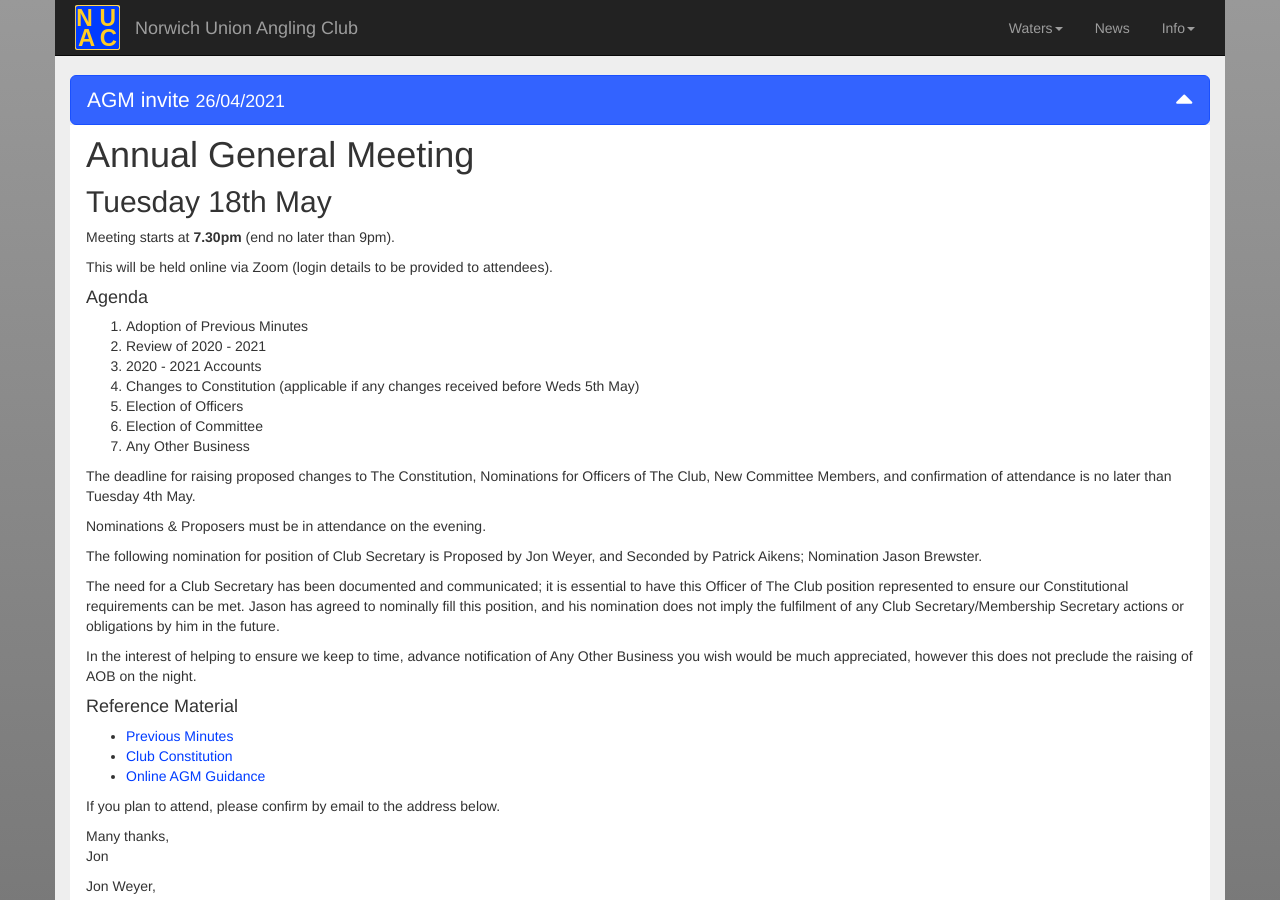
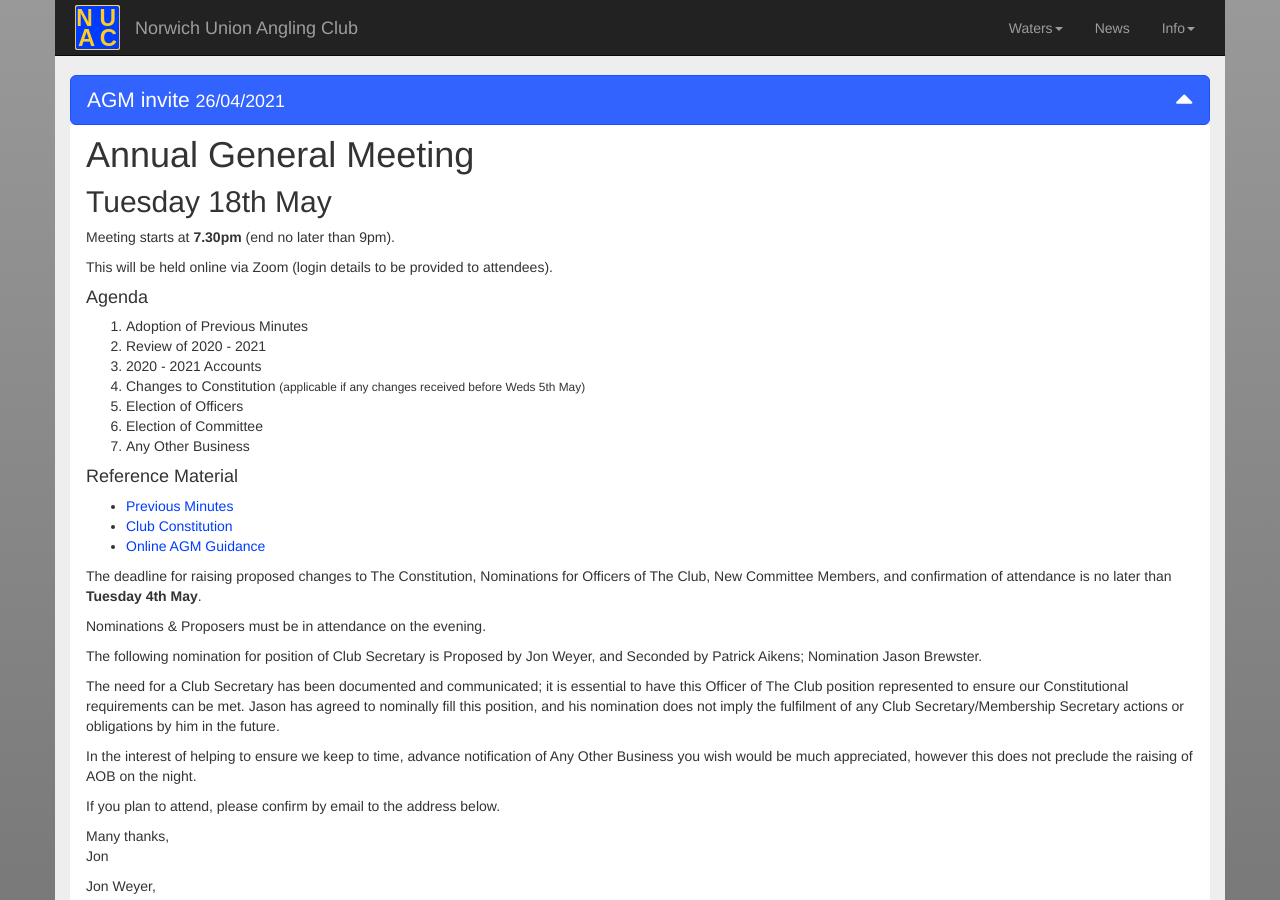
Before and after one commit to nuac-admin/nuac-release-four, a Jekyll site: the page built from news/news.html, in a window 1280 px wide and 900 px high. Built offline with Jekyll 4.4.1, drawn with Linux system fonts in a browser that asks for light colours; nearby versions of some CDN libraries.

Commit message:
add agm to home page alert

```diff
--- a/index.html
+++ b/index.html
@@ -15,9 +15,9 @@
   <div class="row">
     <div class="col-xs-12">
       <div class="alert alert-danger" role="alert">
-        <span><strong>08/04/2021 The Grove Re-opens</strong>, please see the relevant <a href="{{ base }}/news/news.html" class="alert-link">news item</a> for more information.</span>
-        <br><span><strong>28/03/2021 New booking instructions for Bridge Inn Fishery</strong>, please see the relevant <a href="{{ base }}/news/news.html#NI108" class="alert-link">news item</a> for more information.
-        </span>
+        <span><strong>AGM Tues 18th May</strong>, please see the relevant <a href="{{ base }}/news/news.html" class="alert-link">news item</a> for more information.</span>
+        <br>
+        <span><strong>08/04/2021 The Grove Re-opens</strong>, please see the relevant <a href="{{ base }}/news/news.html#NI109" class="alert-link">news item</a> for more information.</span>
       </div>
     </div>
   </div>
--- a/news/news.html
+++ b/news/news.html
@@ -26,23 +26,23 @@
             <li>Adoption of Previous Minutes</li>
             <li>Review of 2020 - 2021</li>
             <li>2020 - 2021 Accounts</li>
-            <li>Changes to Constitution (applicable if any changes received before Weds 5th May)</li>
+            <li>Changes to Constitution <small>(applicable if any changes received before Weds 5th May)</small></li>
             <li>Election of Officers</li>
             <li>Election of Committee</li>
             <li>Any Other Business</li>
           </ol>
-          <p>The deadline for raising proposed changes to The Constitution, Nominations for Officers of The Club, New Committee Members, and confirmation of attendance is no later than Tuesday 4th May.</p>
-          <p>Nominations & Proposers must be in attendance on the evening.</p>
-          <p>The following nomination for position of Club Secretary is Proposed by Jon Weyer, and Seconded by Patrick Aikens; Nomination Jason Brewster.</p>
-          <p>The need for a Club Secretary has been documented and communicated; it is essential to have this Officer of The Club position represented to ensure our Constitutional requirements can be met.
-            Jason has agreed to nominally fill this position, and his nomination does not imply the fulfilment of any Club Secretary/Membership Secretary actions or obligations by him in the future.</p>
-          <p>In the interest of helping to ensure we keep to time, advance notification of Any Other Business you wish would be much appreciated, however this does not preclude the raising of AOB on the night.</p>
           <h4>Reference Material</h4>
           <ul>
             <li><a href="{{ base }}{{ site.data.site.docs-folder }}2019-AGM-Minutes.pdf" target="_blank">Previous Minutes</a></li>
             <li><a href="../info/constitution.html">Club Constitution</a></li>
             <li><a href="{{ base }}{{ site.data.site.docs-folder }}Online-AGM-Guide.pdf" target="_blank">Online AGM Guidance</a></li>
           </ul>
+          <p>The deadline for raising proposed changes to The Constitution, Nominations for Officers of The Club, New Committee Members, and confirmation of attendance is no later than <strong>Tuesday 4th May</strong>.</p>
+          <p>Nominations & Proposers must be in attendance on the evening.</p>
+          <p>The following nomination for position of Club Secretary is Proposed by Jon Weyer, and Seconded by Patrick Aikens; Nomination Jason Brewster.</p>
+          <p>The need for a Club Secretary has been documented and communicated; it is essential to have this Officer of The Club position represented to ensure our Constitutional requirements can be met.
+            Jason has agreed to nominally fill this position, and his nomination does not imply the fulfilment of any Club Secretary/Membership Secretary actions or obligations by him in the future.</p>
+          <p>In the interest of helping to ensure we keep to time, advance notification of Any Other Business you wish would be much appreciated, however this does not preclude the raising of AOB on the night.</p>
           <p>If you plan to attend, please confirm by email to the address below.</p>
           <p>Many thanks, <br>Jon</p>
           <p>Jon Weyer, <br>Chairman<br><a href="mailto:chairman@nuac.org.uk">chairman@nuac.org.uk</a></p>
@@ -54,10 +54,10 @@
 <div class="row">
   <div class="col-xs-12 col-md-12">
     <button type="button" class="btn btn-primary btn-lg btn-block btn-block-txt" data-toggle="collapse"
-      data-target="#NI108"><span class="pull-left">Grove Reopens <small>08/04/2021</small></span><span
+      data-target="#NI109"><span class="pull-left">Grove Reopens <small>08/04/2021</small></span><span
         class="pull-right"><i class="indicator fas fa-caret-down fa-caret-down-inverse fa-lg"></i></span></button>
 
-      <div id="NI108" class="collapse">
+      <div id="NI109" class="collapse">
         <div class="NI-format">
           <p>The Committee are pleased to announce that The Grove is now open to NUAC members.</p>
           <p>Measures to protect Residents and Staff are the same as last year;</p>
```
Also changed, not shown: assets/js/components/toggle-chevron.js (+20 -0 lines), assets/js/main.js (+20 -18 lines), assets/js/main.min.js.
